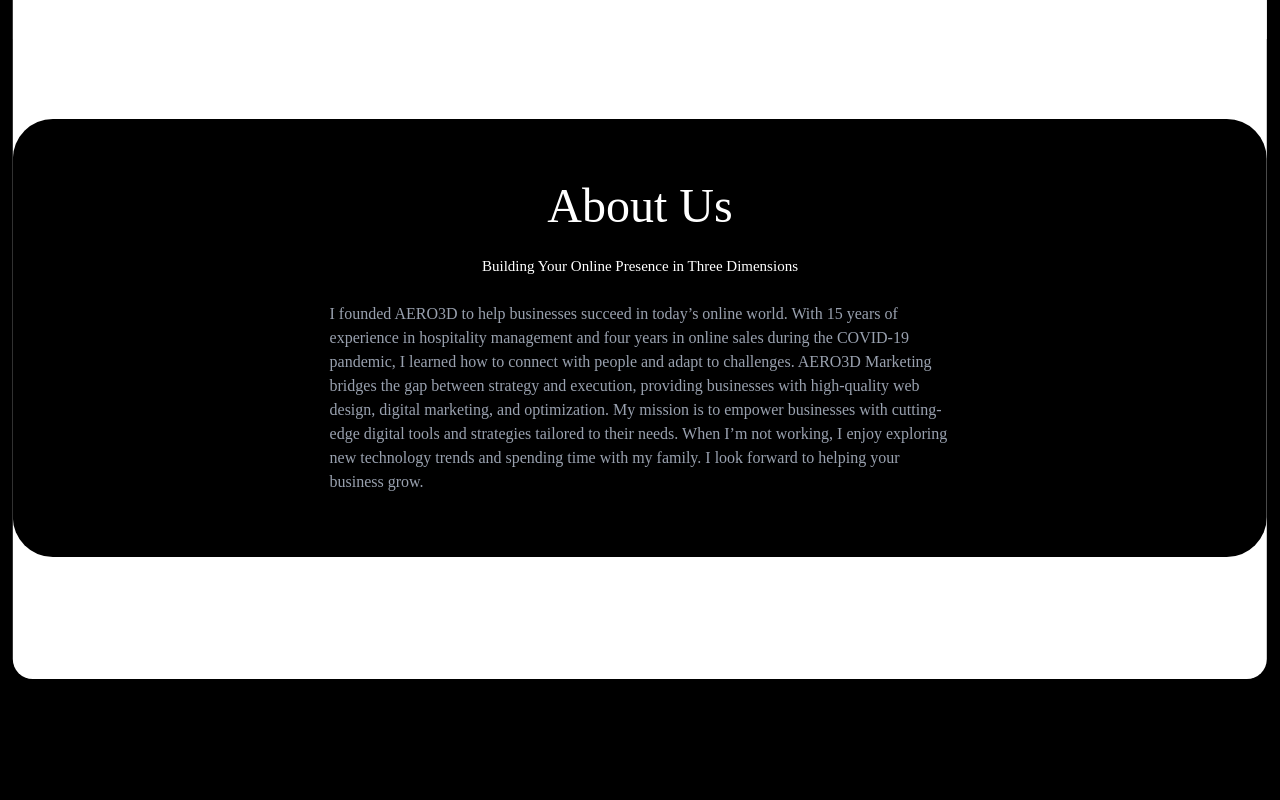
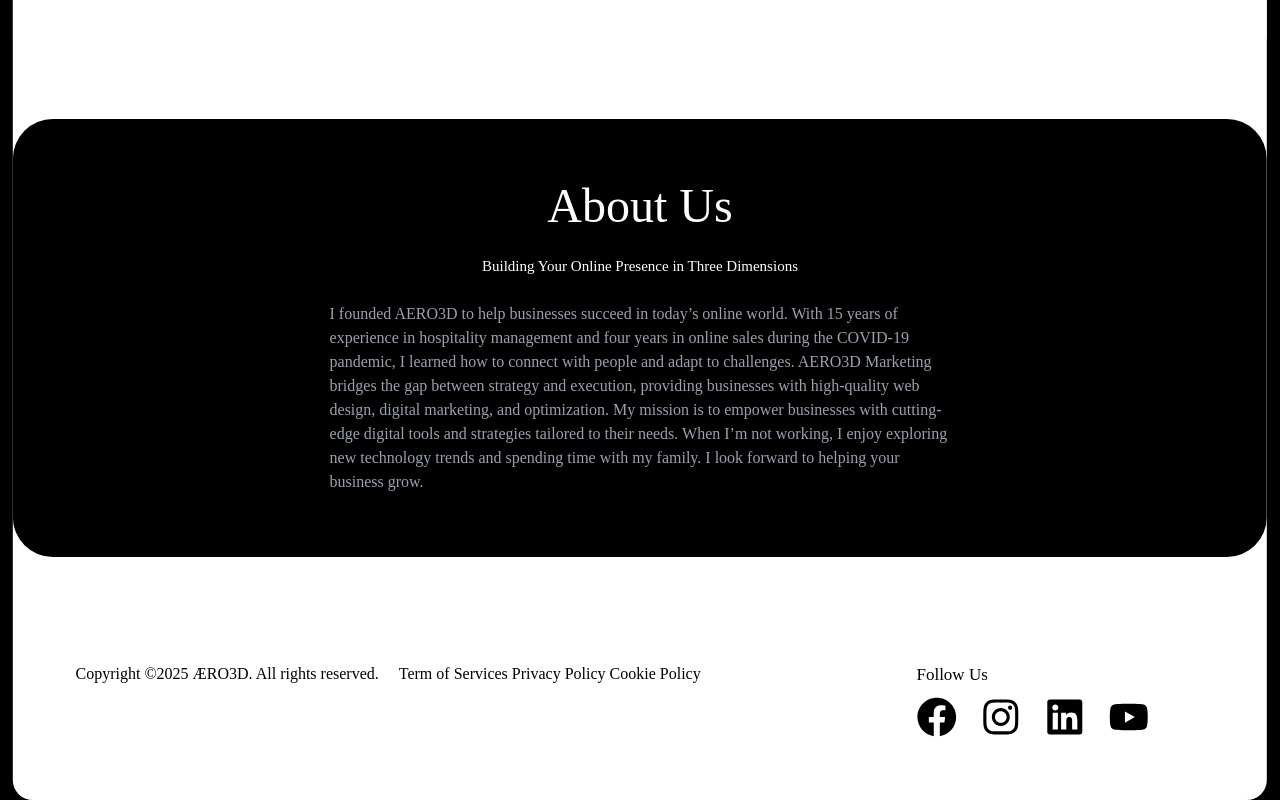
Before and after one commit to Eliaslopes248/areo3d, a React (Vite) app in the folder areo3d/: page / in a window 1280 px wide. Shown: the part 3583-4383 px from the top of the page. Before the commit the page ends 4262 px from the top, so only its background shows below. Built offline with nearby package versions, Linux system fonts and the light colour scheme; a web font is replaced by a local one.

Commit message:
fix footer

```diff
--- a/areo3d/src/components/about.jsx
+++ b/areo3d/src/components/about.jsx
@@ -1,6 +1,6 @@
 export function AboutUs() {
     return (
-      <div className="w-full h-[60vh] size-fit flex mt-[10vh] mb-[10vh]">
+      <div className="w-full h-[60vh] size-fit flex mt-[10vh] mb-[0vh]">
         <div className='flex flex-col gap-[25px] items-center justify-center w-full h-fit bg-black p-[5%] rounded-[40px]'>
           <h1 className='text-5xl md:text-5xl lg:text-5xl text-white'>About Us</h1>
           <h2 className='text-white text-[14px] w-[90%] md:w-fit md:text-[15px] ml-[0vw]'>
--- a/areo3d/src/components/footer.jsx
+++ b/areo3d/src/components/footer.jsx
@@ -3,7 +3,20 @@
 
 export function Footer() {
   return (
-    <div className="relative w-full items-center md:pl-5 h-fit mt-10 border-0 border-black flex flex-wrap gap-2.5 md:gap-10">
+    <div className="relative w-full h-fit p-[5%] border-0 flex flex-wrap justify-start gap-[20px]">
+
+        <div className=" border-0">Copyright ©2025 ÆRO3D. All rights reserved.</div>
+        <div className="border-0">Term of Services Privacy Policy Cookie Policy</div>
+
+        <div className="size-fit flex flex-col gap-[10px] lg:ml-auto lg:mr-14">
+            <h3 className='text-[17px] text-black'>Follow Us</h3>
+            <div className="border-0 flex gap-6">
+                <FaFacebook className='size-10'/>
+                <FaInstagram className='size-10'/>
+                <FaLinkedin className='size-10'/>
+                <FaYoutube className='size-10'/>
+            </div>
+        </div>
 
     </div>
   );
```
